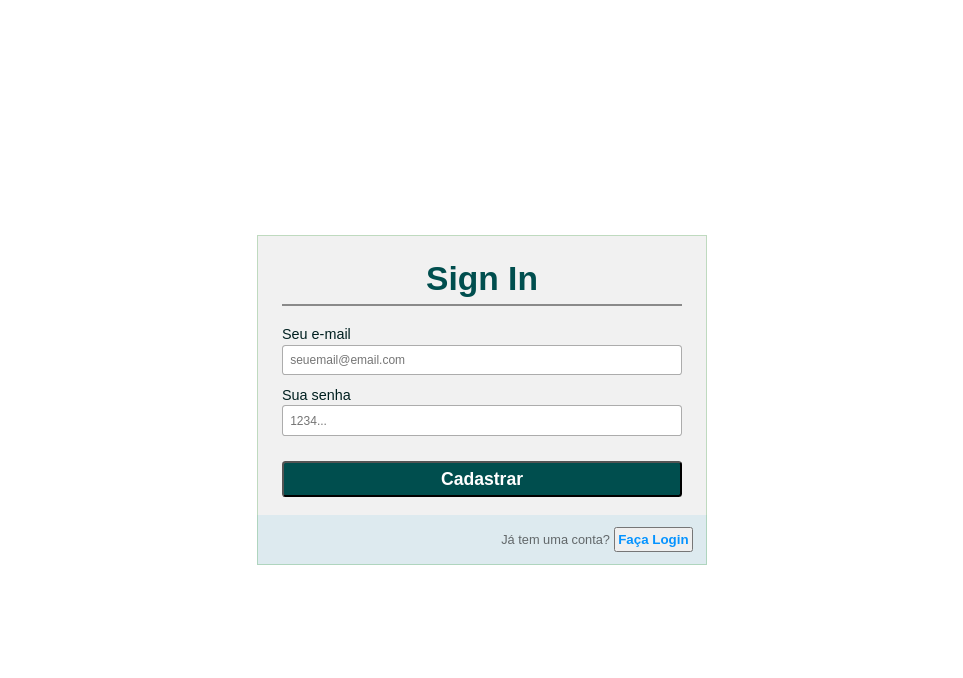
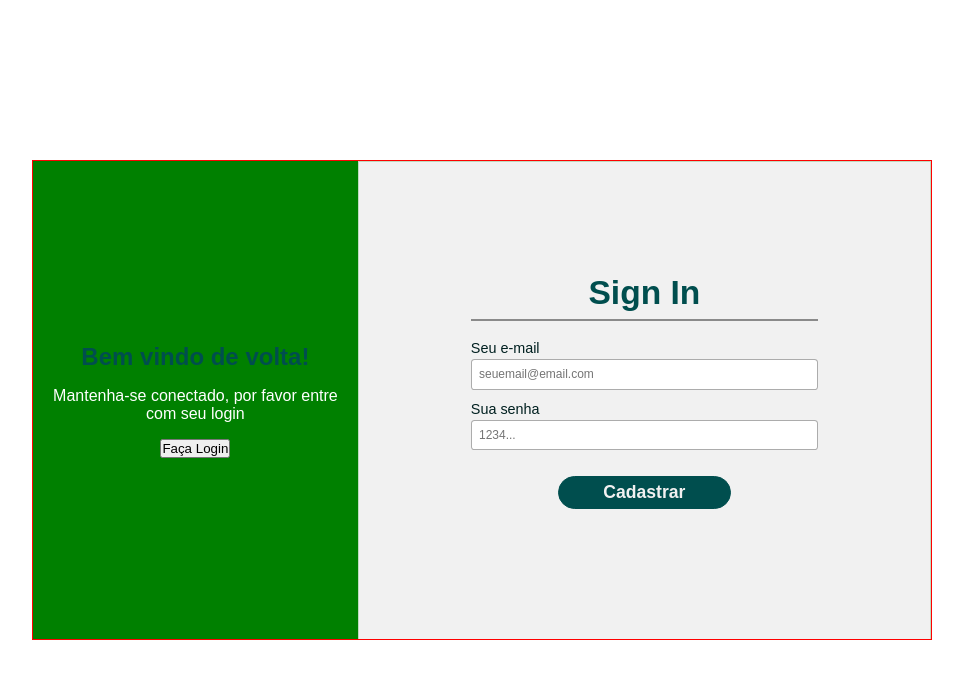
Before and after one commit to diegoflausino45/todo_list, a React (Create React App) app: page /sign in a window 1280 px wide. Shown: the top 678 px of the page, without its empty margins (158-1121 px from the left). Built offline with nearby package versions, Linux system fonts and the light colour scheme.

Commit message:
Commit alteraçoes css

```diff
--- a/src/Pages/Login/loginsing.css
+++ b/src/Pages/Login/loginsing.css
@@ -1,17 +1,40 @@
+/*APRESENTAÇÃO
+---------------------------*/
+.apresentation{
+    width: 70%;
+    background-color: green;
+
+    display: flex;
+    align-items: center;
+    text-align: center;
+}
+
+.apresentation div{
+    display: flex;
+    flex-direction: column;
+    padding: 1em;
+    gap: 1em;
+    color: white;
+}
+
+
 
 /*LOGIN USUÁRIO
 ----------------------*/
 .containerSign{
     margin: auto;
-    width: 500px;
+    width: 1000px;
     max-width: 90%;
+    display: flex;
+    justify-content: center;
+    border: 1px solid red;
 }
 
 .sign{
-    padding: 1.5em 1.5em 0em;
+    width: 100%;
+    padding: 7em;
     display: flex;
     flex-direction: column;
-
 
     background-color: #f1f1f1;
     border: 1px solid rgba(0, 128, 0, 0.207);
@@ -62,17 +85,26 @@
 }
 
 .sign .btnSign .btnLogin{
-    width: 100%;
+    width: 50%;
     padding: 0.3em;
     margin: 1em;
     cursor: pointer;
 
     background-color: rgb(0, 78, 78);
-    border-radius: 0.2em;
+    border-radius: 1em;
+
 
     font-size: 1.1em;
     font-weight: bold;
-    color: #ffffff;
+    color: #f1f1f1;
+    border: 1px solid rgb(0, 78, 78);
+    transition: 0.2s ease-in-out;
+}
+
+.sign .btnSign .btnLogin:hover{
+    color: rgb(0, 78, 78);
+    border: 1px solid  rgb(0, 78, 78);
+    background-color: #f1f1f1;
 }
 
 .sign .btnSign .btnCreate{
--- a/src/Pages/Sign/sign.js
+++ b/src/Pages/Sign/sign.js
@@ -1,6 +1,6 @@
 import { auth } from '../../firebaseConnection';
 import '../Login/loginsing.css'
-import {createUserWithEmailAndPassword } from 'firebase/auth';
+import { createUserWithEmailAndPassword } from 'firebase/auth';
 import { useState } from 'react';
 import { Link } from 'react-router-dom';
 
@@ -14,7 +14,7 @@ function Sign() {
 
 
     //FUNÇÃO PARA CADASTRAR USUÁRIO
-  async function createUser(){
+    async function createUser() {
         await createUserWithEmailAndPassword(auth, email, senha)
             .then(() => {
                 alert("Usuário criado com sucesso")
@@ -22,9 +22,9 @@ function Sign() {
                 setSenha('')
             })
             .catch((error) => {
-      if(error.code === 'auth/weak-password'){
+                if (error.code === 'auth/weak-password') {
                     alert("Senha muito fraca")
-      }else if(error.code === "auth/email-already-in-use"){
+                } else if (error.code === "auth/email-already-in-use") {
                     alert("Email já em uso!")
                 }
             })
@@ -39,6 +39,14 @@ function Sign() {
                 <div className='containerUser'>
 
                     <div className='containerSign'>
+
+                        <div className='apresentation'>
+                            <div>
+                                <h2>Bem vindo de volta!</h2>
+                                <p>Mantenha-se conectado, por favor entre com seu login</p>
+                                <Link to={"/"}><button className='btnCreate'>Faça Login</button></Link>
+                            </div>
+                        </div>
                         <div className='sign'>
                             <h3>Sign In</h3>
 
@@ -51,10 +59,6 @@ function Sign() {
                             <div className='btnSign'>
                                 <button className='btnLogin' onClick={createUser}>Cadastrar</button>
                             </div>
-              </div>
-              <div className='rodape'>
-                <span>Já tem uma conta? </span>
-                <Link to={"/"}><button className='btnCreate'>Faça Login</button></Link>
                         </div>
                     </div>
 
```
Lines whose indentation alone changed are shown as unchanged.
